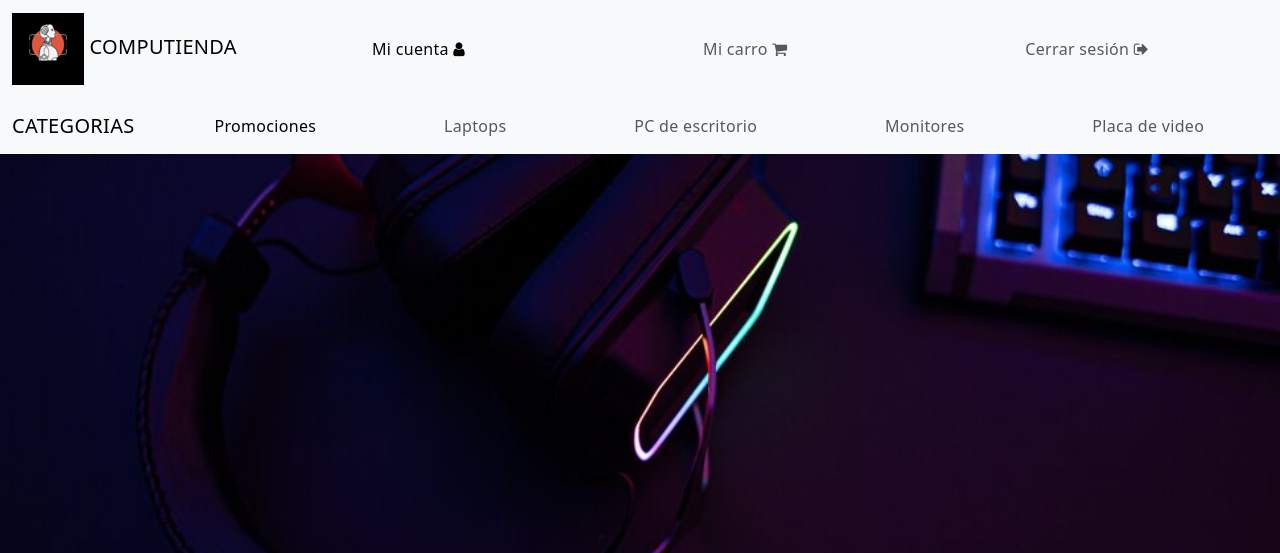
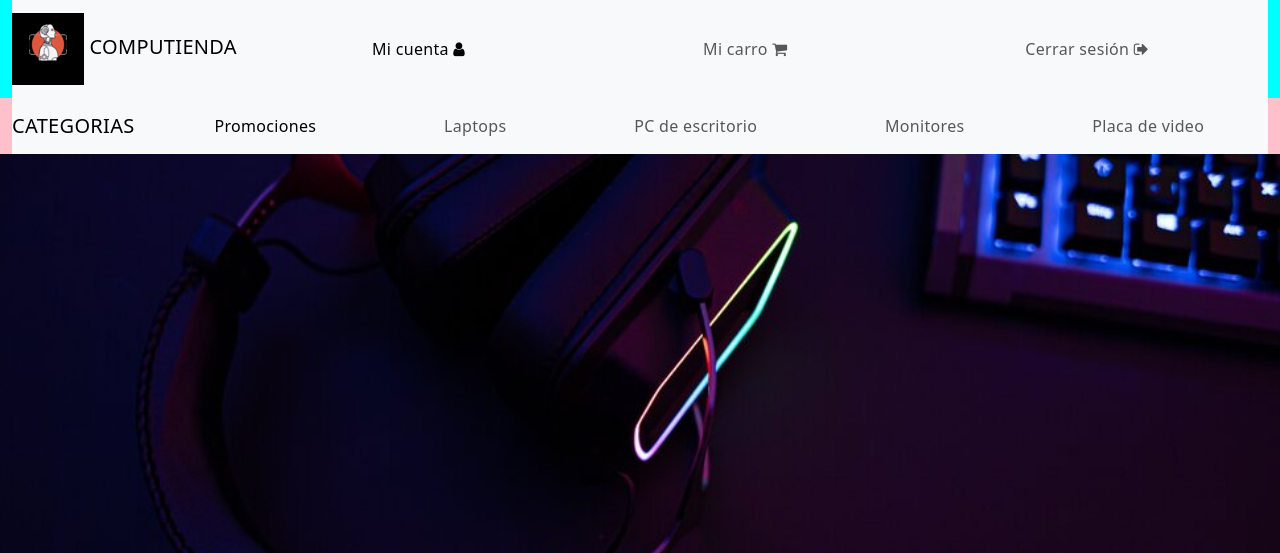
Before and after one commit to lualzugaray/Computienda, a PHP site: page / in a window 1280 px wide. Shown: the top 553 px of the page. Run offline with PHP 8.4, Linux system fonts and the light colour scheme.

Commit message:
Add files via upload

```diff
--- a/computienda/nav.php
+++ b/computienda/nav.php
@@ -1,9 +1,7 @@
-<?php $pagina = ""; ?>
-
 <div class="d-flex flex-column">
-    <div>
-        <nav id="header" class="navbar navbar-expand-lg navbar-light bg-light">
-            <div class="container-fluid">
+    <div class="contenedor-1 bg-aqua">
+        <div class="container-fluid">
+            <nav id="header" class="navbar navbar-expand-lg navbar-light bg-light">
                 <a class="navbar-brand" href="index.php"><img src="img/logo.png" alt="">  COMPUTIENDA</a>
                 <button class="navbar-toggler" type="button" data-bs-toggle="collapse" data-bs-target="#navbarSupportedContent" aria-controls="navbarSupportedContent" aria-expanded="false" aria-label="Toggle navigation">
                     <span class="navbar-toggler-icon"></span>
@@ -21,12 +19,12 @@
                         </li>
                     </ul>
                 </div>
-            </div>
-        </nav>
+            </nav>
+        </div>
     </div>
-    <div>
-        <nav class="navbar navbar-expand-lg navbar-light bg-light">
-            <div class="container-fluid">
+    <div class="contenedor-2 bg-pink">
+        <div class="container-fluid">
+            <nav class="navbar navbar-expand-lg navbar-light bg-light">
                 <span class="navbar-brand mb-0 h1">CATEGORIAS</span>
                 <div class="collapse navbar-collapse" id="navbarSupportedContent">
                     <ul class="navbar-nav nav-fill w-100">
@@ -47,7 +45,7 @@
                         </li>
                     </ul>
                 </div>
-            </div>
-        </nav>
+            </nav>
+        </div>
     </div>
 </div>
--- a/computienda/style/style.css
+++ b/computienda/style/style.css
@@ -32,9 +32,6 @@ body {
     background-repeat: no-repeat;
 }
 
-.my-header {
-    background-color: aqua !important;
-}
 
 /* NAV */
 
@@ -57,14 +54,14 @@ body {
 
 .contenedor ul {
     display: flex;
-    justify-content: space-between; /* Cambio: espacio entre elementos */
+    justify-content: center; /* Cambio: centrar elementos horizontalmente */
     list-style: none;
     padding: 0;
     margin: 0;
 }
 
 .contenedor li {
-    flex: 1; /* Cambio: cada elemento ocupa igual espacio */
+    flex: 0 0 auto; /* Cambio: eliminar flex-grow y flex-shrink */
     text-align: center;
 }
 
@@ -73,3 +70,13 @@ body {
     text-decoration: none;
     text-align: center;
 }
+
+.contenedor-1 {
+    background-color: aqua;
+    padding: 0;
+}
+
+.contenedor-2 {
+    background-color: pink;
+    padding: 0;
+}
```
